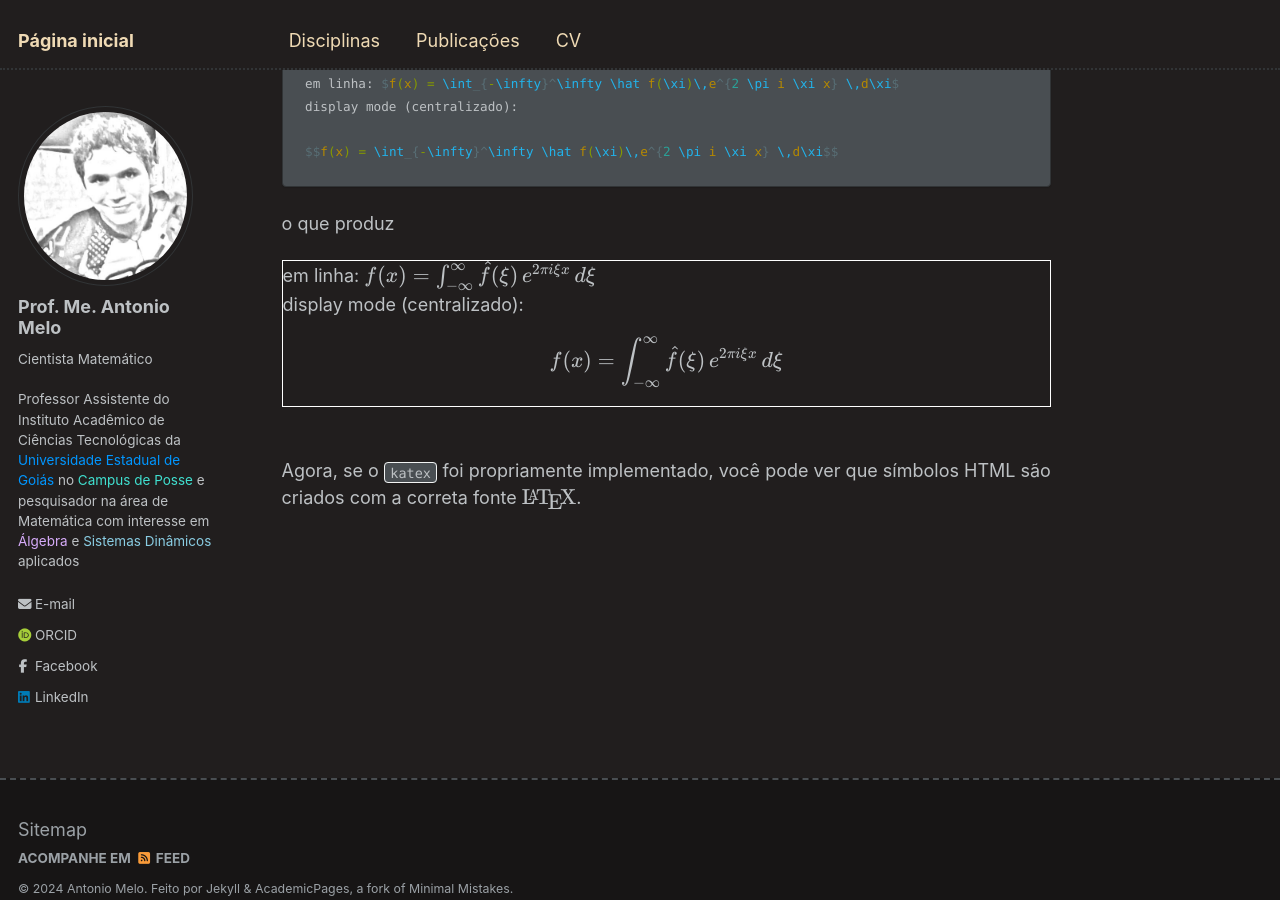
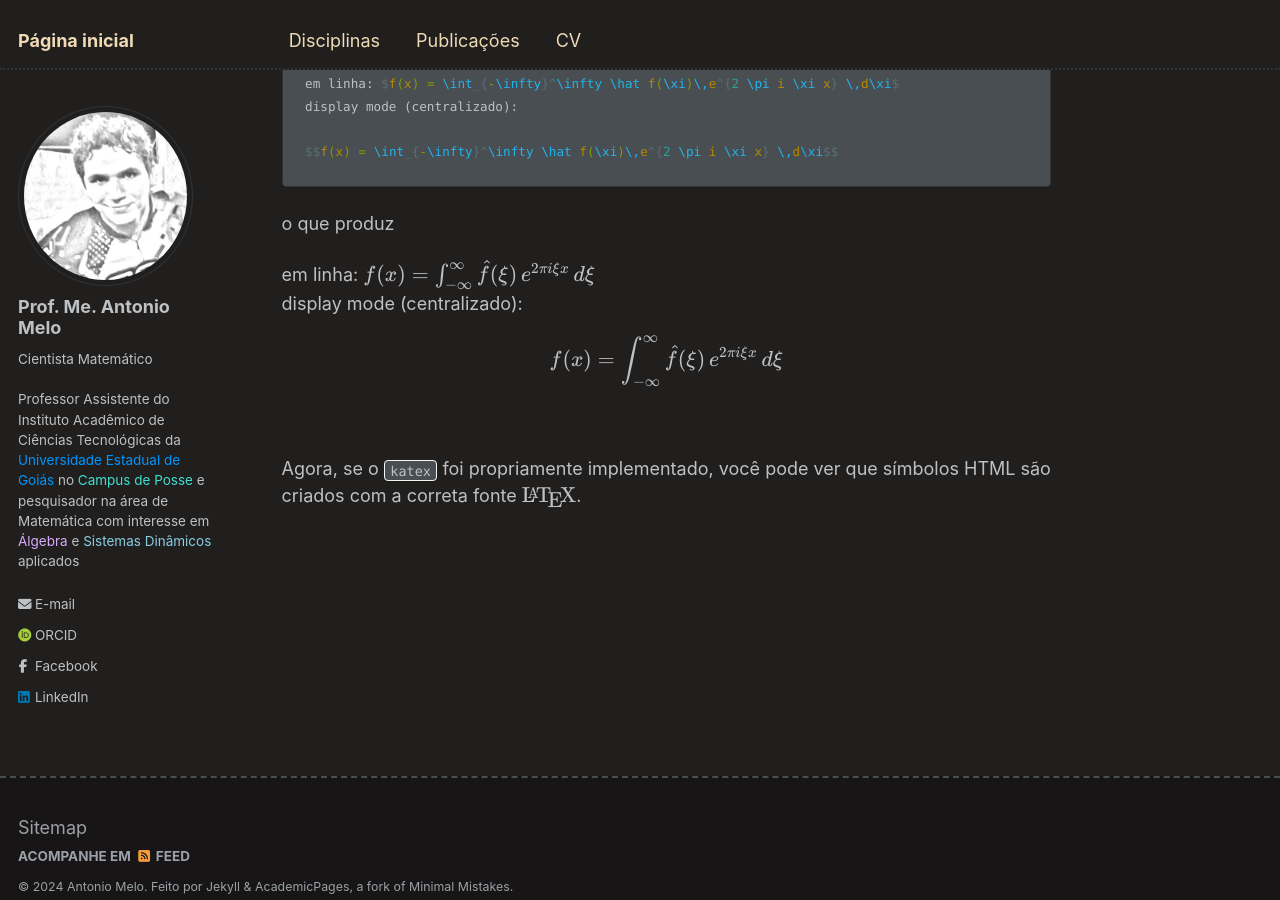
Before and after one commit to antmelo/antmelo.github.io, a Jekyll site: the page built from _pages/about.md, in a window 1280 px wide and 900 px high, scrolled down 4293 px. Built offline with Jekyll 4.4.1, drawn with Linux system fonts in a browser that asks for light colours; some web fonts are replaced.

Commit message:
Update about.md

````diff
--- a/_pages/about.md
+++ b/_pages/about.md
@@ -152,7 +152,7 @@ $$f(x) = \int_{-\infty}^\infty \hat f(\xi)\,e^{2 \pi i \xi x} \,d\xi$$
 ```
 o que produz
 
- <div class="btn--light-outline">
+ <div class="btn--block">
 
  em linha: $f(x) = \int_{-\infty}^\infty \hat f(\xi)\,e^{2 \pi i \xi x} \,d\xi$ <br>
 
````
